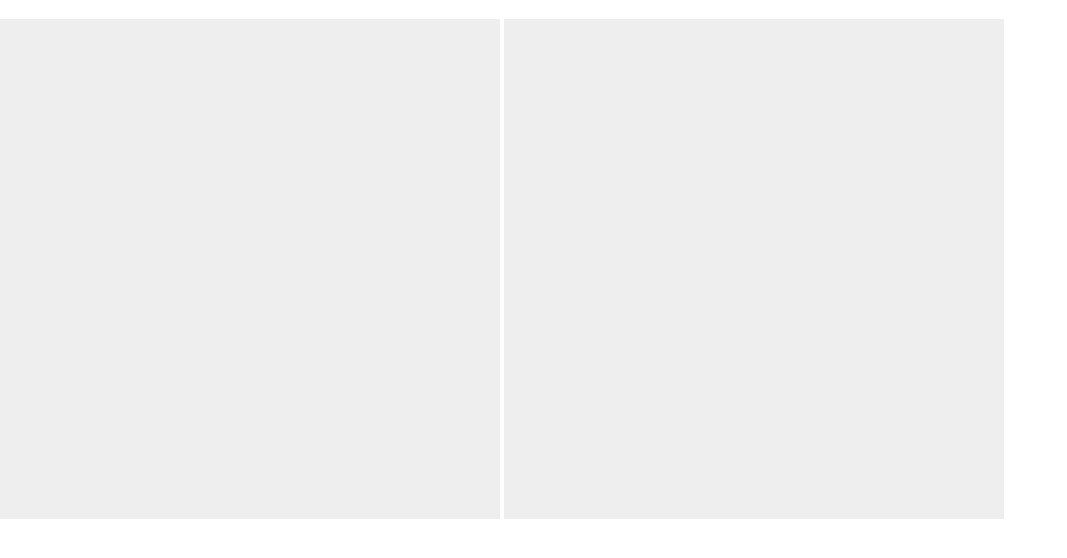
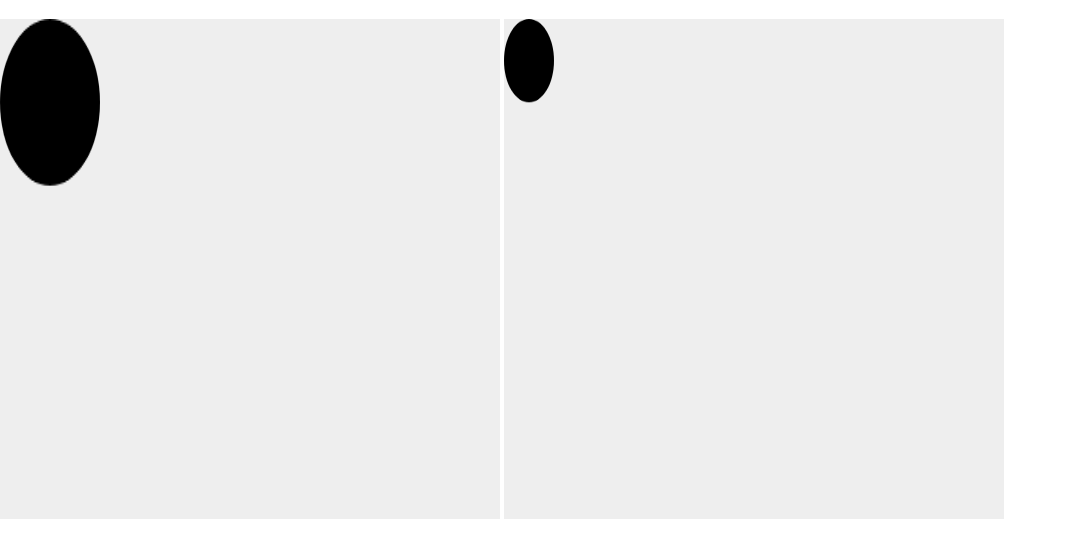
Before and after one commit to fireworks80/codelab-canvas, a website: page 01-start/02.html in a window 1280 px wide. Shown: the part 70-628 px from the top of the page, without its empty margins (0-1067 px from the left). Drawn offline with Linux system fonts and the light colour scheme.

Commit message:
기본 원형 그리기

```diff
--- a/01-start/02.html
+++ b/01-start/02.html
@@ -33,5 +33,21 @@
     <!-- canvas 에서 사용하는 픽셀 -->
     <canvas class="canvas" width="500" height="300"></canvas>
     <canvas class="canvas canvas2" width="1000" height="600"></canvas>
+
+    <script>
+      const canvas1 = document.querySelector('.canvas');
+      const canvas2 = document.querySelector('.canvas2');
+      const ctx1 = canvas1.getContext('2d');
+      const ctx2 = canvas2.getContext('2d');
+
+      ctx1.beginPath();
+      ctx1.arc(50, 50, 50, 0, Math.PI * 2, false);
+      ctx1.fill();
+
+      ctx2.beginPath();
+      ctx2.arc(50, 50, 50, 0, Math.PI * 2, false);
+      ctx2.fill();
+
+    </script>
   </body>
 </html>
```
